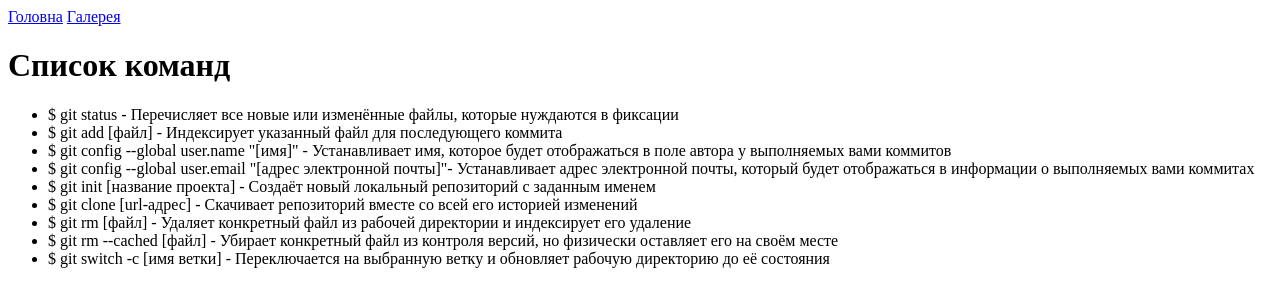
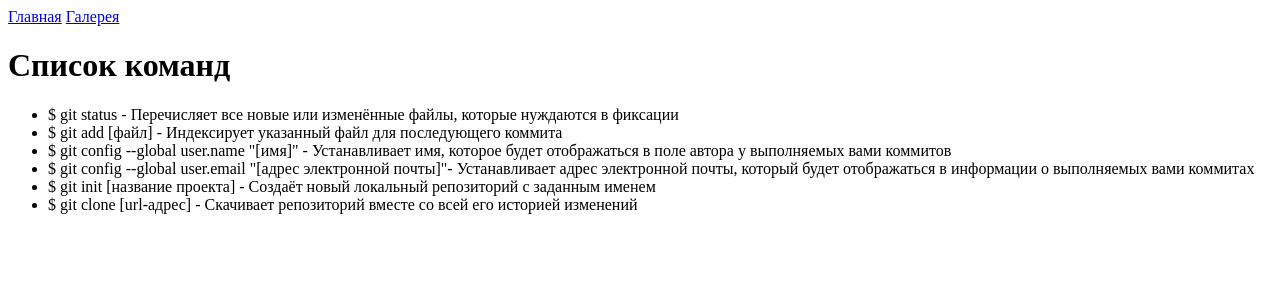
Before and after one commit to Gerzh/Homework, a plain HTML site: page index.html in a window 1280 px wide. Drawn offline with Linux system fonts and the light colour scheme.

Commit message:
index changes 2

```diff
--- a/index.html
+++ b/index.html
@@ -8,7 +8,7 @@
 </head>
 <body>
     <nav>
-        <a href="./index.html">Головна</a>
+        <a href="./index.html">Главная</a>
         <a href="./gallery.html">Галерея</a>
 
     </nav>
@@ -21,9 +21,6 @@
         <li>$ git config --global user.email "[адрес электронной почты]"- Устанавливает адрес электронной почты, который будет отображаться в информации о выполняемых вами коммитах  </li>
         <li>$ git init [название проекта] - Создаёт новый локальный репозиторий с заданным именем </li>
         <li>$ git clone [url-адрес] - Скачивает репозиторий вместе со всей его историей изменений </li>
-        <li>$ git rm [файл] - Удаляет конкретный файл из рабочей директории и индексирует его удаление </li>
-        <li>$ git rm --cached [файл] - Убирает конкретный файл из контроля версий, но физически оставляет его на своём месте </li>
-        <li>$ git switch -c [имя ветки] - Переключается на выбранную ветку и обновляет рабочую директорию до её состояния </li>
 
     </ul>
 
```
